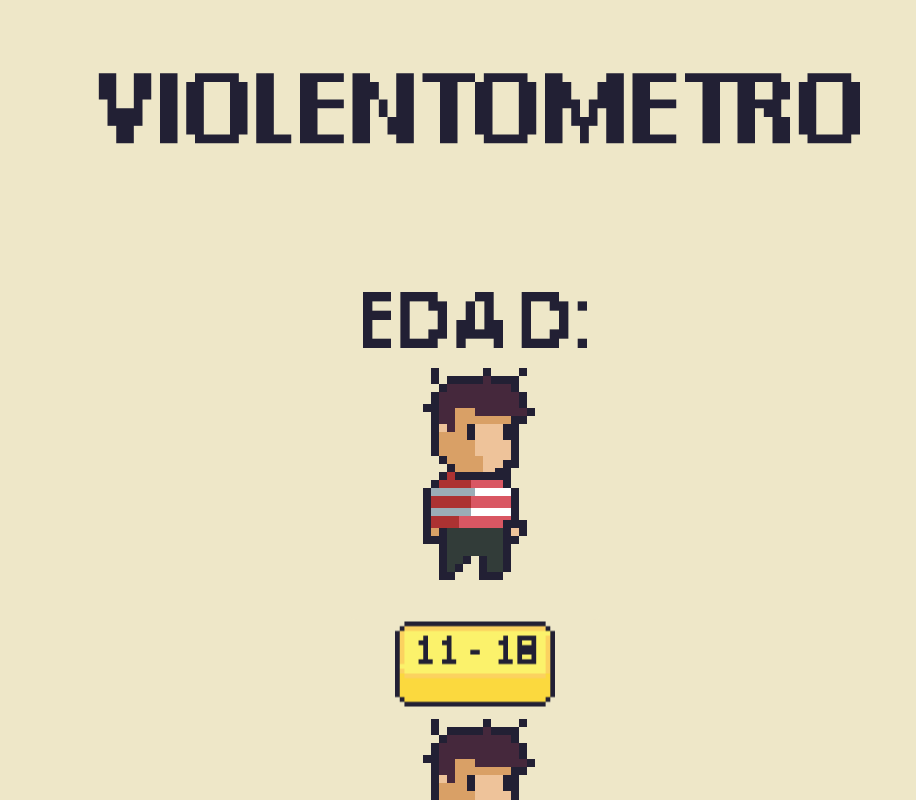
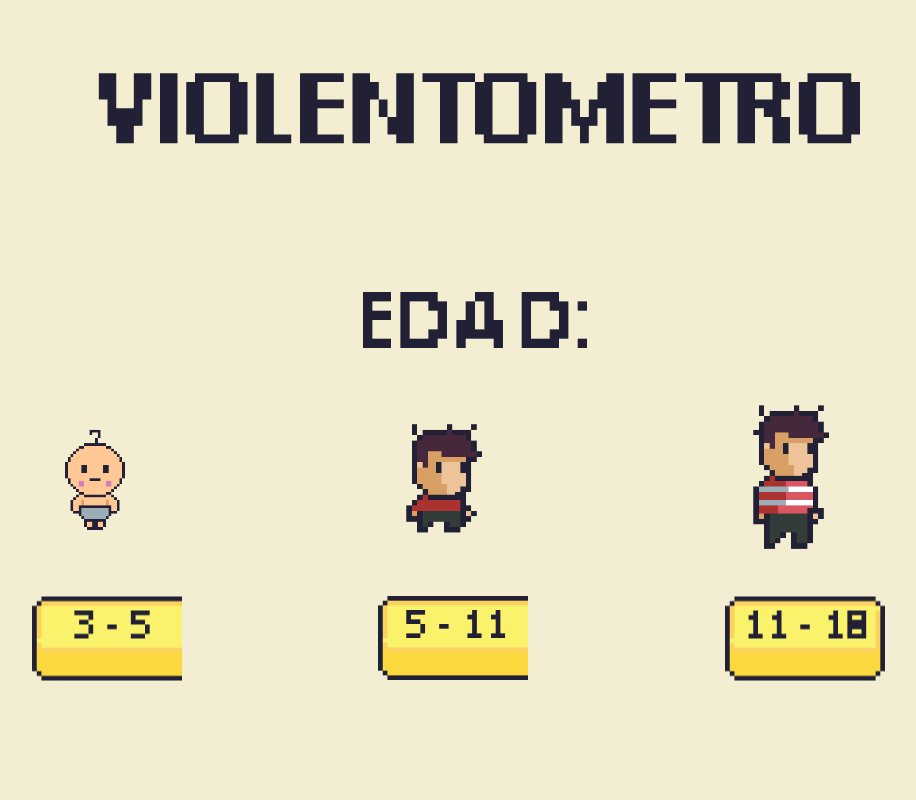
Before and after one commit to 0511Cynthia/violentometro, a React (Create React App) app: page / in a window 1280 px wide. Shown: the top 800 px of the page, without its empty margins (165-1081 px from the left). Built offline with nearby package versions, Linux system fonts and the light colour scheme.

Commit message:
frame start done

```diff
--- a/src/Start.css
+++ b/src/Start.css
@@ -1,9 +1,16 @@
 *{
-  background-color: #eee7c8;
+  background-color: #f3edd1;
+}
+.main{
+  text-align: center;
 }
 
 .Container {
-  text-align: center;
+  position: absolute;
+    top: 50vh;
+    right: 30vh;
+  display: grid;
+  grid-template-columns: 1fr 1fr 1fr
 }
 
 .Tittle{
@@ -23,6 +30,16 @@
   color: #0b0b16;
 }
 
+
+
+.container-btn1 :hover{
+  cursor: pointer;
+}
+
+.container-btn2 :hover{
+  cursor: pointer;
+}
+
 .container-btn3 :hover{
   cursor: pointer;
 }
--- a/src/Start.jsx
+++ b/src/Start.jsx
@@ -3,7 +3,10 @@ import Tittle from './img/Tittle.png';
 import Edad from './img/Edad.png';
 import btn3 from './img/btn3.png';
 import btn2 from './img/btn2.png';
+import btn1 from './img/btn1.png';
 import Teen from './img/Teen.gif';
+import Baby from './img/baby.gif';
+import Kid from './img/kid.png';
 import './Start.css';
 import Btn from './components/Btns/Btn';
 
@@ -14,20 +17,26 @@ function Start() {
     navigate("/Level3");
   }
   return (
-    <div className="Container">
+    <main className="main">
       <header className="App-header">
         <img src={Tittle} className='Tittle' alt=''/>
         <img src={Edad} className='Edad' alt=''/>
       </header>
 
+      <div className='Container'>
       <div className='container-btn3'>
-          <Btn image={Teen} button={btn3} onClick={toLevel3}/>
+        <Btn image={Baby} button={btn1} onClick={toLevel3}/>
       </div>
       <div className='container-btn2'>
-          <Btn image={Teen} button={btn2} onClick={toLevel3}/>
+        <Btn image={Kid} button={btn2} onClick={toLevel3}/>
+      </div>
+      <div className='container-btn1'>
+        <Btn image={Teen} button={btn3} onClick={toLevel3}/>
+      </div>
       </div>
 
-    </div>
+
+    </main>
   );
 }
 
--- a/src/components/Btns/Btn.jsx
+++ b/src/components/Btns/Btn.jsx
@@ -2,9 +2,10 @@ import styles from './Btn.module.css';
 
 export default function Btn({ onClick, image, button }){
     return(
-        <div className='Container'>
+        <main className={styles.main}>
+
             <picture className={styles.containerVideo}>
-                <img src={image} className={styles.video} alt='Teen'/>
+                <img src={image} className={styles.video} alt=''/>
             </picture>
 
             <div className={styles.btnContainer}>
@@ -13,6 +14,6 @@ export default function Btn({ onClick, image, button }){
                 </button>
             </div>
 
-        </div>
+        </main>
     )
 }
--- a/src/components/Btns/Btn.module.css
+++ b/src/components/Btns/Btn.module.css
@@ -1,12 +1,3 @@
-.Container{
-    min-height: 5vh;
-    display: flex;
-    flex-direction: column;
-    align-items: start;
-    color: #0b0b16;
-    display: grid;
-    grid-template-columns: .1fr .1fr .1fr .1fr;
-}
 .containerVideo {
     width: 50%;
     height: 70%;
@@ -14,21 +5,20 @@
 
   }
 .video {
-    width: 20%;
+    width: 50%;
     height: 20%;
-    /* margin-left: 50%; */
+    margin-left: 50%;
 
 }
 .btnContainer{
-    /* margin-left: 50%; */
-
+    margin-left: 50%;
 }
 button{
-    /* margin-left: 10%; */
-    /* margin-top: 10%; */
+    margin-left: 10%;
+    margin-top: 10%;
     border-radius: 20%;
     border: none;
-    /* object-fit: contain; */
+    object-fit: contain;
 }
 .btn3{
     width: 20vmin;
```
Also changed, not shown: src/img/baby.gif (added), src/img/kid.png (added).
